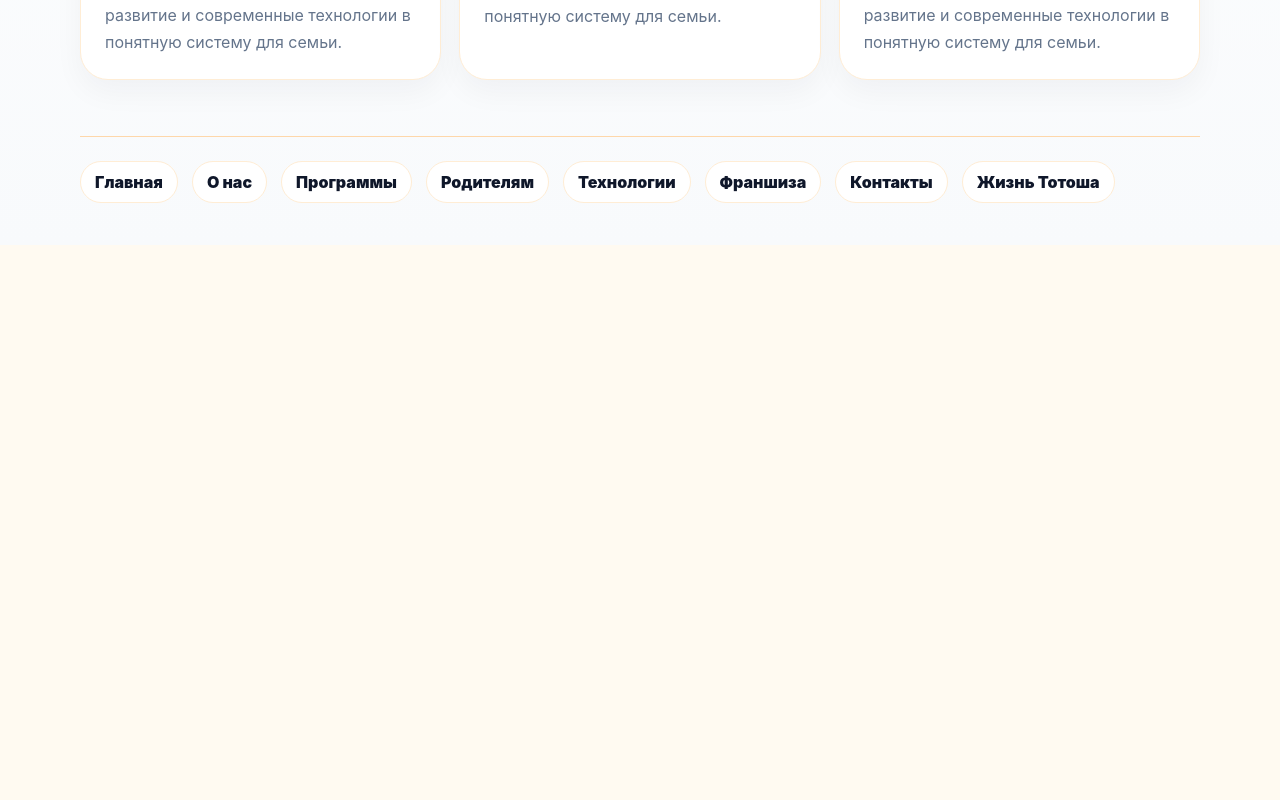
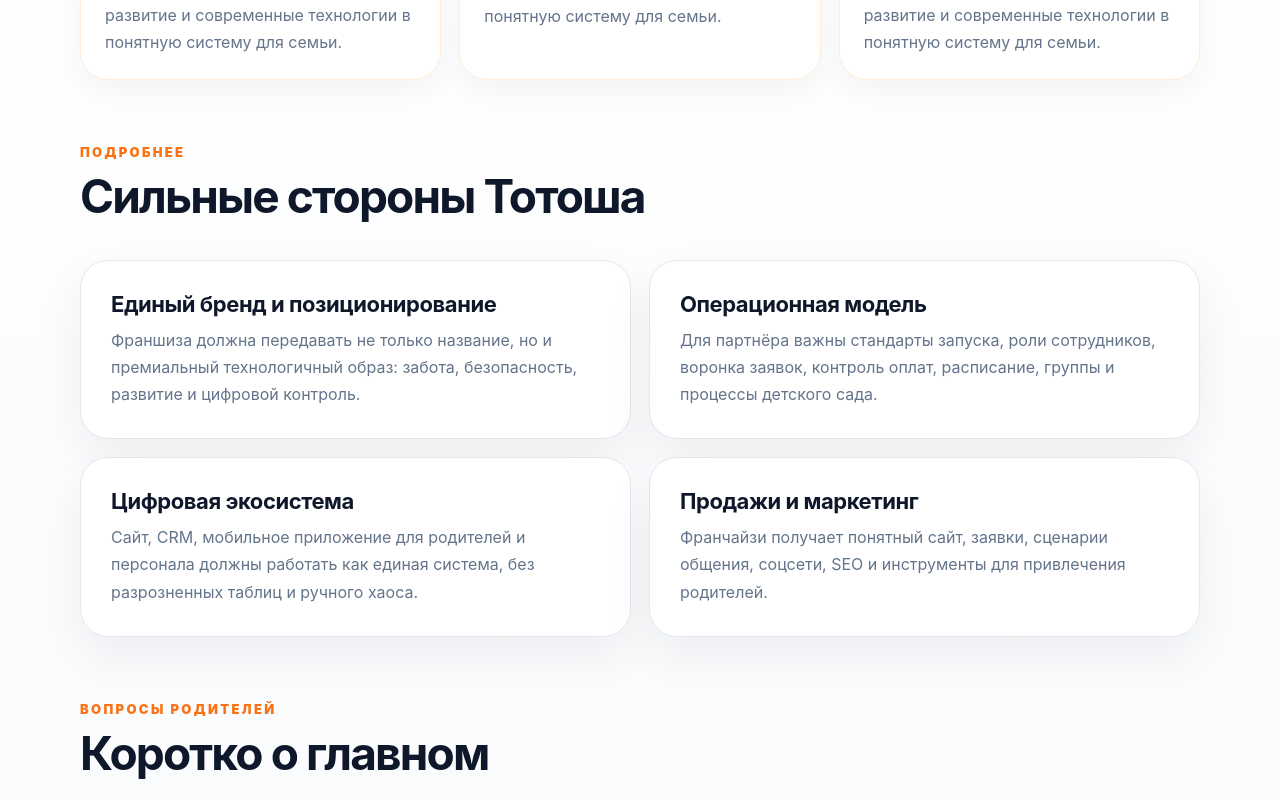
Before and after one commit to nexora-kz/totosha, a Next.js app: page /franchise in a window 1280 px wide. Shown: the part 1300-2100 px from the top of the page. Before the commit the page ends 1545 px from the top, so only its background shows below. Built offline with nearby package versions, Linux system fonts and the light colour scheme.

Commit message:
TOTOSHA SEO v036: expand franchise page

```diff
--- a/app/franchise/page.tsx
+++ b/app/franchise/page.tsx
@@ -3,7 +3,7 @@ import { SeoLanding } from '../../components/SeoLanding';
 
 export const metadata: Metadata = {
   title: 'Франшиза детского сада Тотоша',
-  description: 'Франшиза Тотоша: бренд, стандарты, цифровой кабинет, обучение, продажи, финансы и система управления детским садом.',
+  description: 'Франшиза Тотоша: бренд, стандарты, цифровой кабинет, обучение, продажи, финансы, маркетинг и система управления детским садом.',
   alternates: { canonical: '/franchise' },
 };
 
@@ -21,6 +21,34 @@ export default function FranchiseSeoPage() {
         'Финансовая модель',
         'Обучение команды и контроль качества',
       ]}
+      details={[
+        {
+          title: 'Единый бренд и позиционирование',
+          text: 'Франшиза должна передавать не только название, но и премиальный технологичный образ: забота, безопасность, развитие и цифровой контроль.',
+        },
+        {
+          title: 'Операционная модель',
+          text: 'Для партнёра важны стандарты запуска, роли сотрудников, воронка заявок, контроль оплат, расписание, группы и процессы детского сада.',
+        },
+        {
+          title: 'Цифровая экосистема',
+          text: 'Сайт, CRM, мобильное приложение для родителей и персонала должны работать как единая система, без разрозненных таблиц и ручного хаоса.',
+        },
+        {
+          title: 'Продажи и маркетинг',
+          text: 'Франчайзи получает понятный сайт, заявки, сценарии общения, соцсети, SEO и инструменты для привлечения родителей.',
+        },
+      ]}
+      faq={[
+        {
+          question: 'Франшиза уже доступна?',
+          answer: 'Страница подготовлена как направление развития. Полный франчайзинговый пакет будет оформляться после стабилизации сайта, CRM и операционных стандартов.',
+        },
+        {
+          question: 'Что входит в будущую франшизу?',
+          answer: 'Бренд, стандарты, методология запуска, цифровой кабинет, CRM, обучение, продажи, маркетинг и контроль качества.',
+        },
+      ]}
       cta="Получить презентацию"
     />
   );
```
